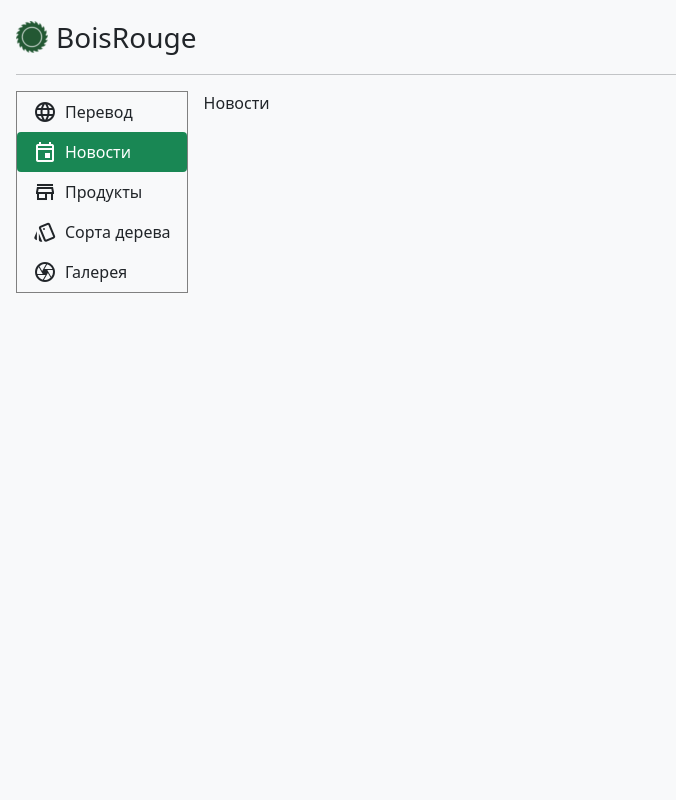
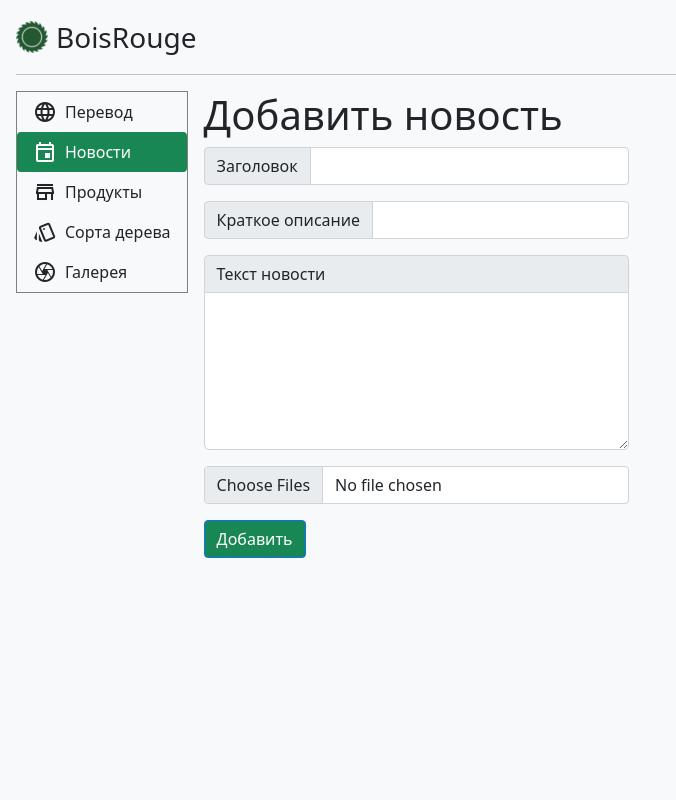
Before and after one commit to siailya/BoisRouge, a Flask app: page /admin in a window 1280 px wide, after a click that opens the changed part. Shown: the whole page, without its empty margins (0-676 px from the left). Run offline with Flask 2, Linux system fonts and the light colour scheme; some libraries are stand-ins or nearby versions.

```diff
--- a/main.py
+++ b/main.py
@@ -4,7 +4,6 @@ from flask import render_template
 app = Flask(__name__, static_folder="static")
 
 
-@app.route('/')
 @app.route('/admin')
 def index():
     return render_template("admin.html")
--- a/templates/admin.html
+++ b/templates/admin.html
@@ -6,10 +6,15 @@
 
   <link rel="icon" href="static/cropped-ico-32x32.png">
 
-    <link href="https://fonts.googleapis.com/css?family=Material+Icons|Material+Icons+Outlined|Material+Icons+Two+Tone|Material+Icons+Round|Material+Icons+Sharp" rel="stylesheet">
-    <link href="https://cdn.jsdelivr.net/npm/bootstrap@5.0.2/dist/css/bootstrap.min.css" rel="stylesheet" integrity="sha384-EVSTQN3/azprG1Anm3QDgpJLIm9Nao0Yz1ztcQTwFspd3yD65VohhpuuCOmLASjC" crossorigin="anonymous">
-    <script src="https://cdn.jsdelivr.net/npm/bootstrap@5.0.2/dist/js/bootstrap.bundle.min.js" integrity="sha384-MrcW6ZMFYlzcLA8Nl+NtUVF0sA7MsXsP1UyJoMp4YLEuNSfAP+JcXn/tWtIaxVXM" crossorigin="anonymous"></script>
-    <link rel="stylesheet" href="{{ url_for('static', filename='admin.css') }}" />
+  <link
+      href="https://fonts.googleapis.com/css?family=Material+Icons|Material+Icons+Outlined|Material+Icons+Two+Tone|Material+Icons+Round|Material+Icons+Sharp"
+      rel="stylesheet">
+  <link href="https://cdn.jsdelivr.net/npm/bootstrap@5.0.2/dist/css/bootstrap.min.css" rel="stylesheet"
+        integrity="sha384-EVSTQN3/azprG1Anm3QDgpJLIm9Nao0Yz1ztcQTwFspd3yD65VohhpuuCOmLASjC" crossorigin="anonymous">
+  <script src="https://cdn.jsdelivr.net/npm/bootstrap@5.0.2/dist/js/bootstrap.bundle.min.js"
+          integrity="sha384-MrcW6ZMFYlzcLA8Nl+NtUVF0sA7MsXsP1UyJoMp4YLEuNSfAP+JcXn/tWtIaxVXM"
+          crossorigin="anonymous"></script>
+  <link rel="stylesheet" href="{{ url_for('static', filename='admin.css') }}"/>
 
   <title>Admin panel</title>
 </head>
@@ -23,28 +28,36 @@
   <!--      <hr style="height: 1px; margin-bottom: 0px;">-->
   <hr>
   <div class="d-flex align-items-start">
-        <div class="nav flex-column nav-pills me-3" id="v-pills-tab" role="tablist" aria-orientation="vertical" style="border: 1px solid gray;">
-          <button class="nav-link link-dark d-flex" id="nav-translate-tab" data-bs-toggle="tab" data-bs-target="#nav-translate" type="button" role="tab" aria-controls="nav-translate" aria-selected="true">
+    <div class="nav flex-column nav-pills me-3" id="v-pills-tab" role="tablist" aria-orientation="vertical"
+         style="border: 1px solid gray;">
+      <button class="nav-link link-dark d-flex" id="nav-translate-tab" data-bs-toggle="tab"
+              data-bs-target="#nav-translate" type="button" role="tab" aria-controls="nav-translate"
+              aria-selected="true">
         <i class="material-icons-outlined me-2">language</i>
         <span class="my-auto">Перевод</span>
-          </button >
+      </button>
 
-          <button class="nav-link link-dark d-flex" id="nav-news-tab" data-bs-toggle="tab" data-bs-target="#nav-news" type="button" role="tab" aria-controls="nav-news" aria-selected="false">
+      <button class="nav-link link-dark d-flex" id="nav-news-tab" data-bs-toggle="tab" data-bs-target="#nav-news"
+              type="button" role="tab" aria-controls="nav-news" aria-selected="false">
         <i class="material-icons-outlined me-2">event</i>
         <span class="my-auto">Новости</span>
       </button>
 
-          <button class="nav-link link-dark d-flex" id="nav-products-tab" data-bs-toggle="tab" data-bs-target="#nav-products" type="button" role="tab" aria-controls="nav-products" aria-selected="false">
+      <button class="nav-link link-dark d-flex" id="nav-products-tab" data-bs-toggle="tab"
+              data-bs-target="#nav-products" type="button" role="tab" aria-controls="nav-products"
+              aria-selected="false">
         <i class="material-icons-outlined me-2">store</i>
         <span class="my-auto">Продукты</span>
       </button>
 
-          <button class="nav-link link-dark d-flex" id="nav-sorts-tab" data-bs-toggle="tab" data-bs-target="#nav-sorts" type="button" role="tab" aria-controls="nav-sorts" aria-selected="false">
+      <button class="nav-link link-dark d-flex" id="nav-sorts-tab" data-bs-toggle="tab" data-bs-target="#nav-sorts"
+              type="button" role="tab" aria-controls="nav-sorts" aria-selected="false">
         <i class="material-icons-outlined me-2">style</i>
         <span class="my-auto">Сорта дерева</span>
       </button>
 
-          <button class="nav-link link-dark d-flex" id="nav-gallery-tab" data-bs-toggle="tab" data-bs-target="#nav-gallery" type="button" role="tab" aria-controls="nav-gallery" aria-selected="false">
+      <button class="nav-link link-dark d-flex" id="nav-gallery-tab" data-bs-toggle="tab" data-bs-target="#nav-gallery"
+              type="button" role="tab" aria-controls="nav-gallery" aria-selected="false">
         <i class="material-icons-outlined me-2">camera</i>
         <span class="my-auto">Галерея</span>
       </button>
@@ -54,17 +67,99 @@
       <div class="tab-pane fade" id="nav-translate" role="tabpanel" aria-labelledby="nav-translate-tab">Перевод</div>
       <div class="tab-pane fade" id="nav-news" role="tabpanel" aria-labelledby="nav-news-tab">
 
-          Новости
+        <h1 class="display-6">Добавить новость</h1>
+
+        <form>
+          <div class="input-group mb-3">
+            <span class="input-group-text">Заголовок</span>
+            <input type="text" class="form-control" aria-label="Sizing example input"
+                   aria-describedby="inputGroup-sizing-sm">
+          </div>
+
+          <div class="input-group mb-3">
+            <span class="input-group-text">Краткое описание</span>
+            <input type="text" class="form-control" aria-label="Sizing example input"
+                   aria-describedby="inputGroup-sizing-default">
+          </div>
+
+          <div class="form-outline mb-3">
+            <span class="input-group-text" style="border-radius: 5px 5px 0 0; border-bottom: none">Текст новости</span>
+            <textarea class="form-control" rows="6" style="border-radius: 0 0 5px 5px"></textarea>
+          </div>
+
+          <div class="mb-3">
+            <input class="form-control" type="file" accept="image/png, image/gif, image/jpeg" multiple/>
+          </div>
+
+          <div class="mb-3">
+            <button type="submit" class="btn btn-primary mb-2">Добавить</button>
+          </div>
+
+        </form>
+      </div>
+      <div class="tab-pane fade" id="nav-products" role="tabpanel" aria-labelledby="nav-products-tab">
+
+        <h1 class="display-6">Добавить продукт</h1>
+        <form>
+          <div class="input-group mb-3">
+            <span class="input-group-text">Название</span>
+            <input type="text" class="form-control">
+          </div>
+
+          <div class="input-group mb-3">
+            <span class="input-group-text">Другое поле</span>
+            <input type="text" class="form-control">
+          </div>
+
+          <div class="form-outline mb-3">
+            <span class="input-group-text" style="border-radius: 5px 5px 0 0; border-bottom: none">Описание</span>
+            <textarea class="form-control" rows="6" style="border-radius: 0 0 5px 5px"></textarea>
+          </div>
+
+          <div class="mb-3">
+            <input class="form-control" type="file" accept="image/png, image/gif, image/jpeg" multiple/>
+            <ul id="photo_list"></ul>
+          </div>
+
+          <div class="mb-3">
+            <button type="submit" class="btn btn-primary mb-2">Добавить</button>
+          </div>
+        </form>
+      </div>
+
+      <div class="tab-pane fade" id="nav-sorts" role="tabpanel" aria-labelledby="nav-sorts-tab">
+
+        <h1 class="display-6">Добавить сорт дерева</h1>
+        <form>
+          <div class="input-group mb-3">
+            <span class="input-group-text">Название</span>
+            <input type="text" class="form-control">
+          </div>
+
+          <div class="form-outline mb-3">
+            <span class="input-group-text" style="border-radius: 5px 5px 0 0; border-bottom: none">Описание</span>
+            <textarea class="form-control" rows="6" style="border-radius: 0 0 5px 5px"></textarea>
+          </div>
+
+          <div class="mb-3">
+            <input class="form-control" type="file" accept="image/png, image/gif, image/jpeg"/>
+          </div>
+
+          <div class="mb-3">
+            <button type="submit" class="btn btn-primary mb-2">Добавить</button>
+          </div>
+        </form>
 
       </div>
-        <div class="tab-pane fade" id="nav-products" role="tabpanel" aria-labelledby="nav-products-tab">Продукты</div>
-        <div class="tab-pane fade" id="nav-sorts" role="tabpanel" aria-labelledby="nav-sorts-tab">Сорта дерева</div>
+
+
       <div class="tab-pane fade" id="nav-gallery" role="tabpanel" aria-labelledby="nav-gallery-tab">
 
         <h1 class="display-6">Добавить фотографию в галерею</h1>
         <form>
           <div class="mb-3">
-              <input class = "form-control" type="file" id="files" name="files[]"  multiple />
+            <input class="form-control" type="file" id="files" name="files[]" accept="image/png, image/gif, image/jpeg"
+                   multiple/>
             <ul id="list"></ul>
           </div>
           <div class="mb-3">
@@ -92,6 +187,7 @@
             }
 
             document.getElementById('files').addEventListener('change', showFile, false);
+
         </script>
 
       </div>
```
Lines whose indentation alone changed are shown as unchanged.
